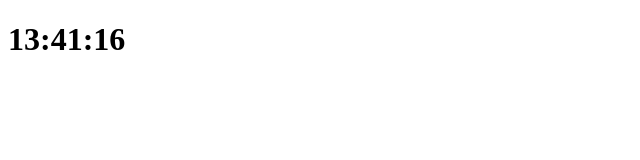
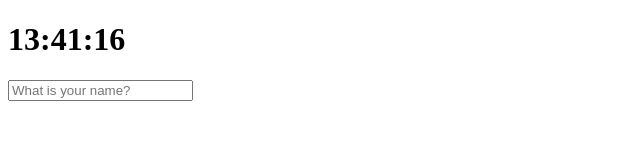
Before and after one commit to mnmhbbb/VanillaJS-chrome, a plain HTML site: page index.html in a window 1280 px wide. Shown: the whole page, without its empty margins (0-640 px from the left). Drawn offline with Linux system fonts and the light colour scheme.

Commit message:
user name
공부 필요

```diff
--- /dev/null
+++ b/greeting.js
@@ -0,0 +1,43 @@
+const form = document.querySelector(".js-form"),
+  input = form.querySelector("input"),
+  greeting = document.querySelector(".js-greetings");
+
+const USER_LS = "currentUser",
+  SHOWING_CN = "showing";
+
+function saveName(text) {
+  localStorage.setItem(USER_LS, text);
+}
+
+function handleSubmit(event) {
+  event.preventDefault();
+  const currentValue = input.value;
+  paintGreeting(currentValue);
+  saveName(currentValue);
+}
+
+function askForName() {
+  form.classList.add(SHOWING_CN);
+  form.addEventListener("submit", handleSubmit);
+}
+
+function paintGreeting(text) {
+  form.classList.remove(SHOWING_CN);
+  greeting.classList.add(SHOWING_CN);
+  greeting.innerText = `Hello ${text}`;
+}
+
+function loadName() {
+  const currentUser = localStorage.getItem(USER_LS);
+  if (currentUser === null) {
+    askForName();
+  } else {
+    paintGreeting(currentUser);
+  }
+}
+
+function init() {
+  loadName();
+}
+
+init();
--- a/index.css
+++ b/index.css
@@ -0,0 +1,8 @@
+.form,
+.greetings {
+  display: none;
+}
+
+.showing {
+  display: block;
+}
--- a/index.html
+++ b/index.html
@@ -9,6 +9,11 @@
     <div class="js-clock">
       <h1>00:00</h1>
     </div>
+    <form class="js-form form">
+      <input type="text" placeholder="What is your name?" />
+    </form>
+    <h4 class="js-greetings greetings"></h4>
     <script src="clock.js"></script>
+    <script src="greeting.js"></script>
   </body>
 </html>
```
